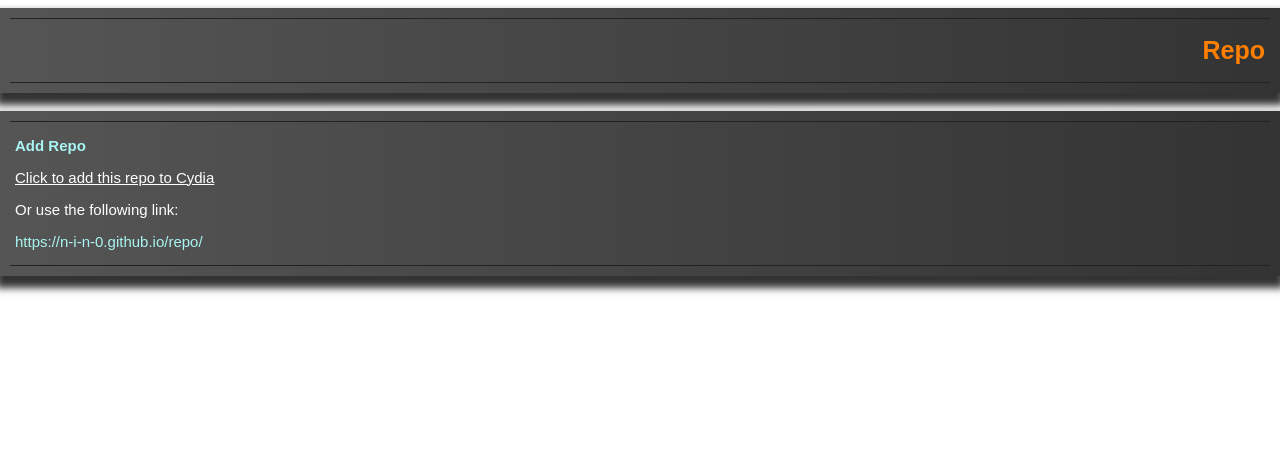
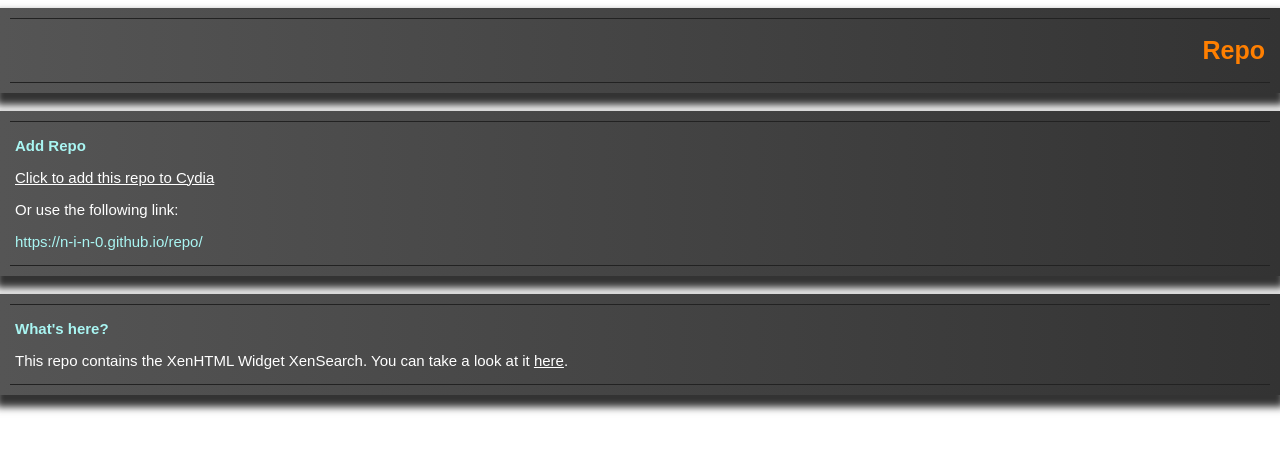
Before and after one commit to N-I-N-0/n-i-n-0.github.io, a plain HTML site: page repo/index.html in a window 1280 px wide. Drawn offline with Linux system fonts and the light colour scheme.

Commit message:
Update index.html

```diff
--- a/repo/index.html
+++ b/repo/index.html
@@ -25,6 +25,14 @@
         <p></p>
     </div>
     <br />
+    <div class="field">
+        <div class="textArea">
+            <p><b>What's here?</b></p>
+            <p>This repo contains the XenHTML Widget XenSearch. You can take a look at it <a href="https://nin0.me/repo/html-descriptions/xensearch/">here</a>.</p>
+        </div>
+        <p></p>
+    </div>
+    <br />
     <br />
 </body>
 </html>
```
